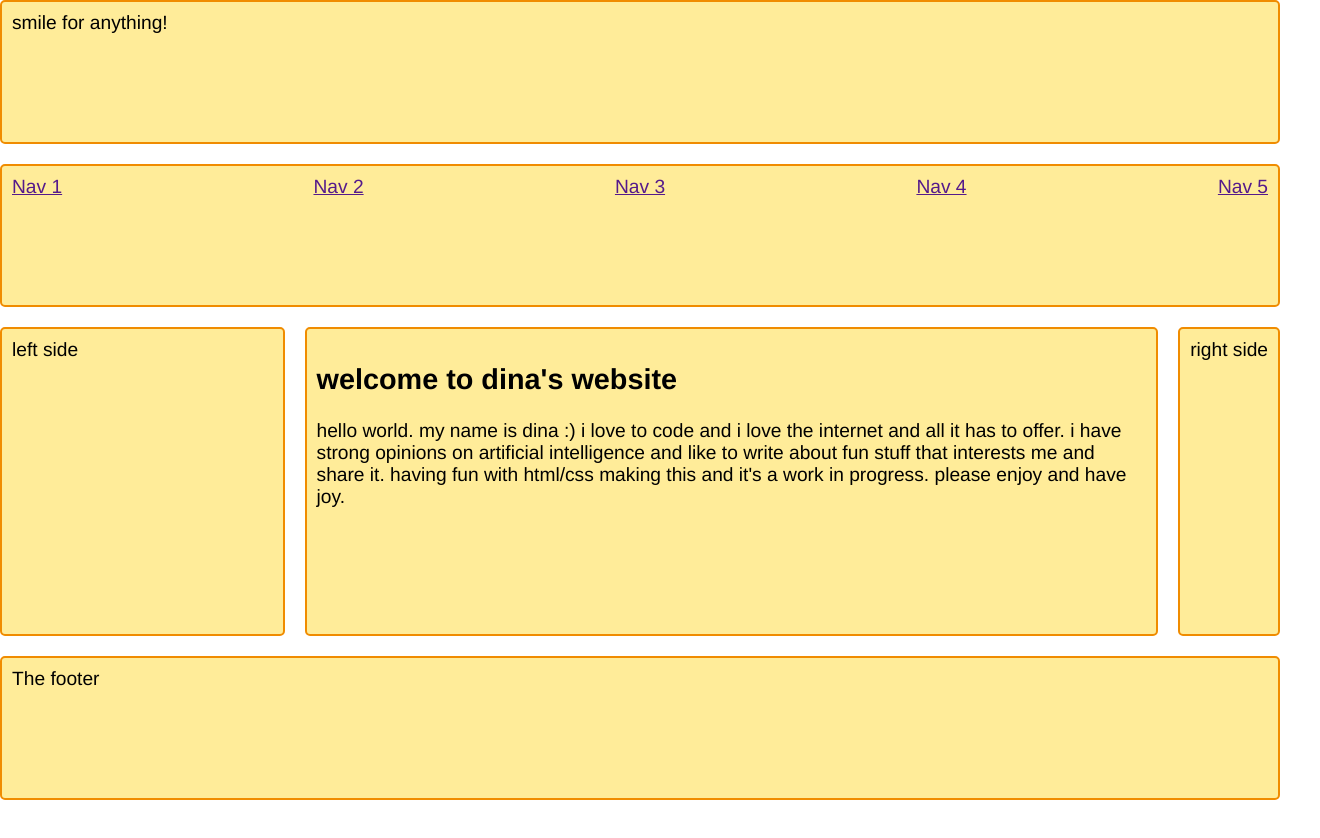
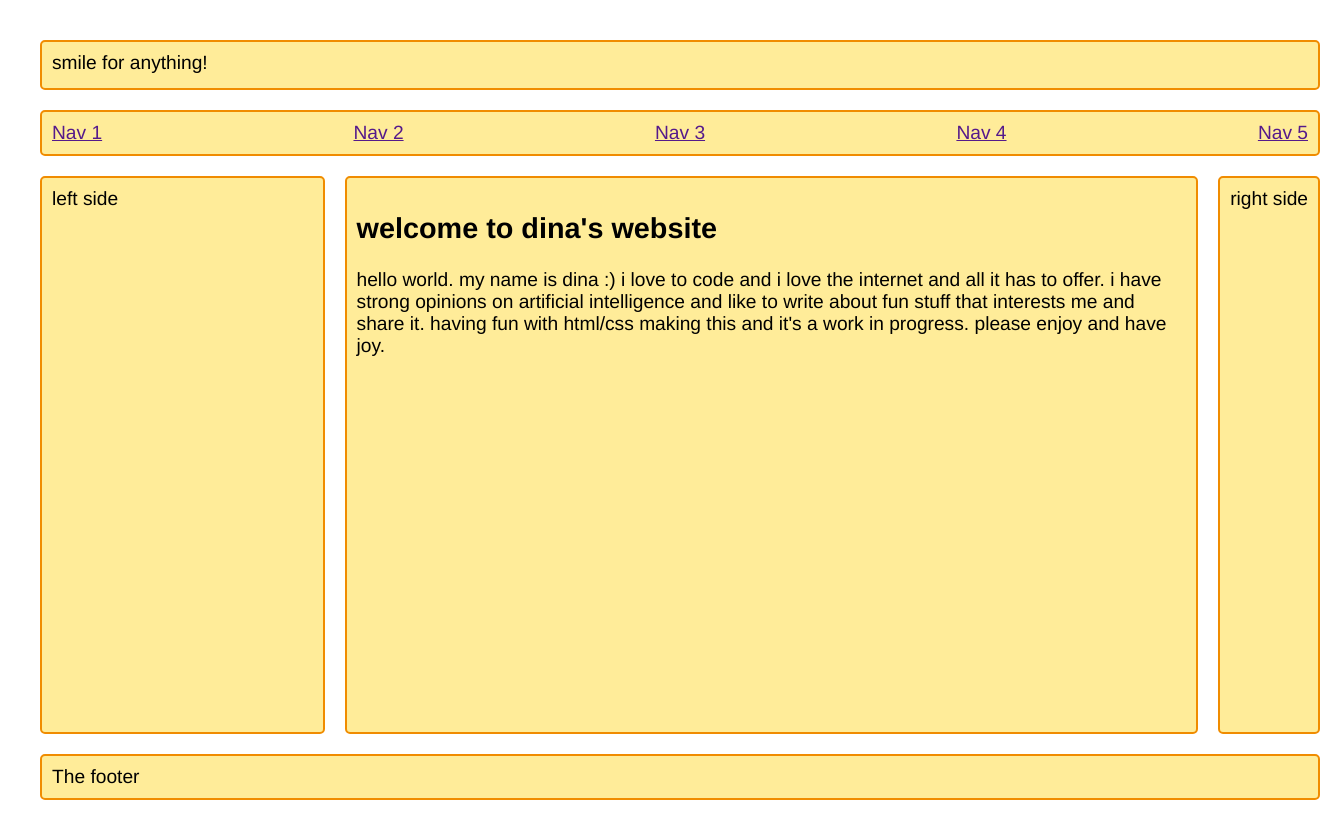
Before and after one commit to dinablachman/smile4anything, a website: page public/index.html in a window 1280 px wide. Shown: the whole page, 1320 px wide, since content can reach past the window. Before the commit the page ends 800 px from the top, so only its background shows below. Drawn offline with Linux system fonts and the light colour scheme.

Commit message:
Update style.css

```diff
--- a/public/style.css
+++ b/public/style.css
@@ -5,7 +5,7 @@
     html, body {
         height: 100%;
         width: 100%;
-        margin: 0px;
+        margin: 20px;
     }
   .wrapper {
     width: 100%;
@@ -68,6 +68,7 @@
   @media (min-width: 500px) {
     .wrapper {
       grid-template-columns: 1fr 3fr;
+      grid-template-rows: 50px auto 1fr auto auto auto;
       grid-template-areas:
         "header  header  header"
         "nav     nav    nav"
```
